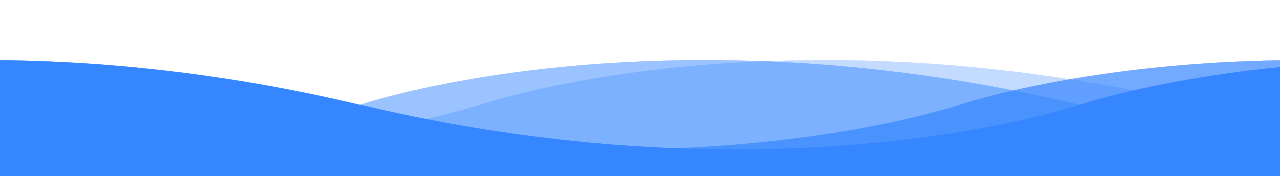
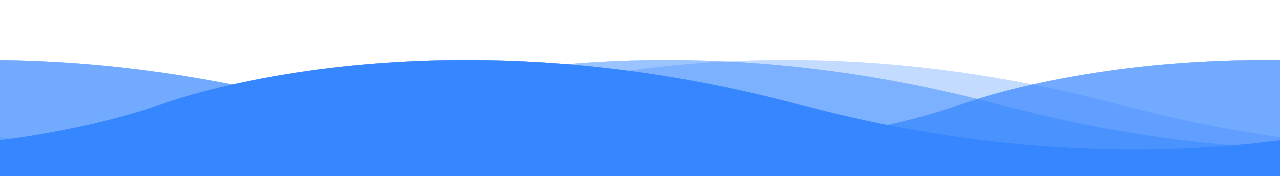
Before and after one commit to Reymond89/waveFooter, a plain HTML site: page index.html in a window 1280 px wide. Shown: the part 497-673 px from the top of the page. Drawn offline with Linux system fonts and the light colour scheme.

Commit message:
actualizar local

```diff
--- a/style.css
+++ b/style.css
@@ -32,29 +32,27 @@
 
 }
 .wave{
-    overflow: hidden;
     width: 100%;
     height: 100px;
     position: absolute;
     top: -99px;
     left: 0;
-    background: url('assets/img/wave.png');
-    background-size: 1440px 129px;
+    background-image: url('assets/img/wave.png');
+    background-position: 1440px 129px;
 
 }
 .wave1{
     z-index: 10;
     opacity: 1;
     /* animation-delay: 0s; */
-    animation: animateWave 4s linear infinite;
+    animation: animateWave 5s linear infinite;
 }
 @keyframes animateWave {
     0%{
         background-position-x: 1440px;
     }
     100%{
-        background-position-x: 0px;
-
+        background-position-x: 0;
     }
 }
 .wave2{
@@ -74,14 +72,13 @@
 .wave3{
     z-index: 10;
     opacity: 0.3;
-    bottom: 155px;
     animation: animateWave 3s linear infinite;
 }
 
 .wave4{
     z-index: 9;
     opacity: 0.7;
-    bottom: 160px;
+    bottom: 155px;
     animation: animateWave_2 3s linear infinite;
 }
 
@@ -90,20 +87,10 @@
    display: flex;
    gap: 30px;
 }
-
 .fa-brands{
     font-size: 1.7rem;
     color: white;
-    transition: transform 0.9s ;
 }
-.fa-brands:hover{
-    transform: translateY(-10px);
-}
-
-
-
-
-
 .wave__menu{
    display: flex;
    gap: 40px;
```
